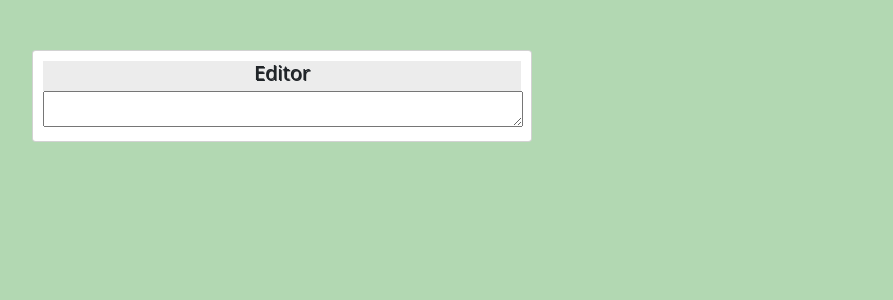
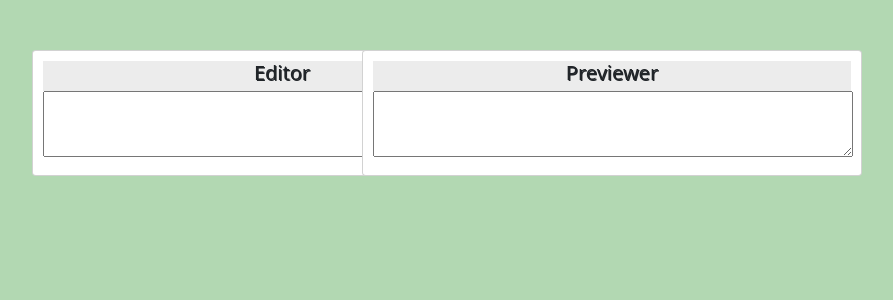
Before and after one commit to stephenwelch1927/Markdown-Previewer, a React (Create React App) app: page / in a window 1280 px wide. Shown: the top 300 px of the page, without its empty margins (168-1061 px from the left). Built offline with nearby package versions, Linux system fonts and the light colour scheme.

Commit message:
Updated state in Editor component

```diff
--- a/public/index.html
+++ b/public/index.html
@@ -32,6 +32,7 @@
     <noscript>You need to enable JavaScript to run this app.</noscript>
     <div id="root"></div>
     <textarea id="editor" style="visibility:hidden"></textarea>
+    <textarea id="preview" style="visibility:hidden"></textarea>
     <script src="https://cdn.freecodecamp.org/testable-projects-fcc/v1/bundle.js"></script>
     <script src="https://cdn.jsdelivr.net/npm/bootstrap@5.1.3/dist/js/bootstrap.bundle.min.js" integrity="sha384-ka7Sk0Gln4gmtz2MlQnikT1wXgYsOg+OMhuP+IlRH9sENBO0LRn5q+8nbTov4+1p" crossorigin="anonymous"></script>
 
--- a/src/App.js
+++ b/src/App.js
@@ -1,11 +1,12 @@
-import TextArea from './components/textArea';
-import { Card } from 'react-bootstrap';
+import Editor from './components/editor';
 import 'bootstrap/dist/css/bootstrap.min.css';
 import './App.css';
+import Previewer from './components/previewer';
+import { Card } from "react-bootstrap";
 
 function App() {
   return (
-    <TextArea />
+    <><Editor /><Previewer /></>
   );
 }
 
--- /dev/null
+++ b/src/components/editor.js
@@ -0,0 +1,55 @@
+import React from "react";
+import { Card } from "react-bootstrap";
+import card from "./markdow.module.css";
+import "bootstrap/dist/css/bootstrap.min.css";
+import { useState } from "react";
+
+class Editor extends React.Component {
+  constructor(props){
+    super();
+  }
+
+  state = {
+    message: ''
+  }
+
+  onChangeTextUpdate(e){
+    this.setState({
+      message: e.target.value
+    });
+  }
+
+  render() {
+    return (
+      <div>
+        <Card className={card.card} style={{ width: "50rem" }}>
+          <Card.Body>
+            <section
+              style={{ background: "rgba(192,192,192,0.3)", height: "30px" }}
+            >
+              <Card.Title
+                style={{
+                  fontSize: "20px",
+                  textAlign: "center",
+                  textShadow: "1px 1px",
+                }}
+              >
+                Editor
+              </Card.Title>
+            </section>
+            <div className={card.textArea}>
+              <textarea
+                className={card.textArea}
+                onChange={this.onChangeTextUpdate.bind(this)}
+                value={this.message}
+              ></textarea>
+              {console.log(this.state.message)}
+            </div>
+          </Card.Body>
+        </Card>
+      </div>
+    );
+  }
+}
+
+export default Editor;
--- a/src/components/markdow.module.css
+++ b/src/components/markdow.module.css
@@ -5,11 +5,13 @@
 position: relative;
 left: 200px;
 top: 50px;
+float: left;
 }
 
 .textArea {
-    margin-left: auto;
-    margin-right: auto;
+    font-size: 20px;
+    width: 48rem;
+    overflow-y: scroll ;
 }
 
 .title {
@@ -18,3 +20,11 @@ top: 50px;
     font-size: 30px;
 
 }
+
+.card1 {
+
+    float:right;
+    top: 50px;
+    right: 250px;
+
+}
--- /dev/null
+++ b/src/components/previewer.js
@@ -0,0 +1,38 @@
+import React from "react";
+import { Card } from "react-bootstrap";
+import card from "./markdow.module.css";
+import "bootstrap/dist/css/bootstrap.min.css";
+import Editor from "./editor";
+
+class Previewer extends React.Component {
+  render() {
+    return (
+      <div>
+        <Card className={card.card1} style={{ width: "50rem" }}>
+          <Card.Body>
+            <section
+              style={{ background: "rgba(192,192,192,0.3)", height: "30px" }}
+            >
+              <Card.Title
+                style={{
+                  fontSize: "20px",
+                  textAlign: "center",
+                  textShadow: "1px 1px",
+                }}
+              >
+                Previewer
+              </Card.Title>
+            </section>
+            <div className={card.textArea}>
+              <textarea
+                style={{ width: "48rem", overflowY: "scroll" }}
+              ></textarea>
+            </div>
+          </Card.Body>
+        </Card>
+      </div>
+    );
+  }
+}
+
+export default Previewer;
--- a/src/components/textArea.js
+++ /dev/null
@@ -1,26 +0,0 @@
-import React from "react";
-import { Card } from "react-bootstrap";
-import card from "./markdow.module.css";
-import 'bootstrap/dist/css/bootstrap.min.css';
-
-class TextArea extends React.Component {
-  render() {
-    return (
-      <div>
-        <Card className={card.card} style={{ width: "50rem" }}>
-          <Card.Body>
-            <section style={{background: "rgba(192,192,192,0.3)", height: "30px"}}>
-            <Card.Title style={{fontSize: "20px", textAlign: "center", textShadow: "1px 1px" }}>Editor</Card.Title>
-            </section>
-                <div className={card.textArea}>
-                <textarea style={{width: "48rem", overflowY: "scroll"}}></textarea>
-                </div>
-
-          </Card.Body>
-        </Card>
-      </div>
-    );
-  }
-}
-
-export default TextArea;
```
Also changed, not shown: src/components/textArea.css (added, +23 -0 lines).
